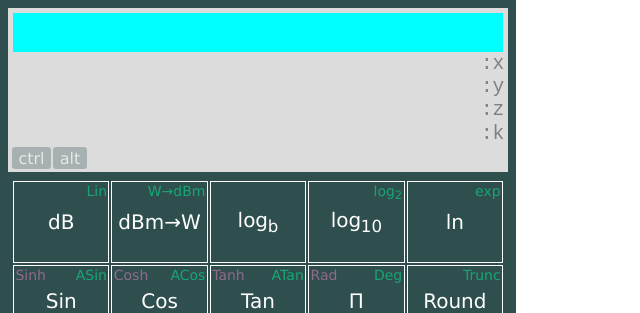
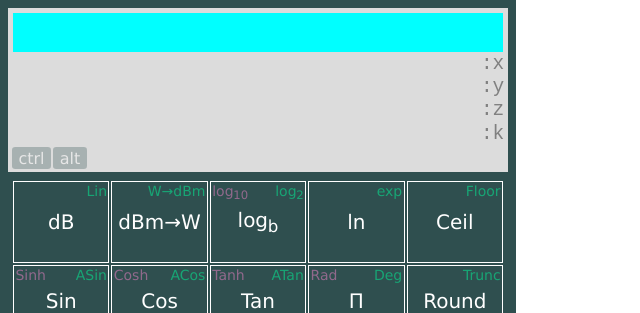
Before and after one commit to wendero/RPN.js, a plain HTML site: page examples/calc/index.html in a window 1280 px wide. Shown: the top 313 px of the page, without its empty margins (0-640 px from the left). Drawn offline with nearby package versions, Linux system fonts and the light colour scheme.

Commit message:
Ceiling and Floor features

```diff
--- a/examples/calc/index.html
+++ b/examples/calc/index.html
@@ -54,15 +54,18 @@
                                 </td>
                                 <td data-rpn="logb">log
                                     <sub>b</sub>
-                                </td>
-                                <td data-rpn="log10">log
-                                    <sub>10</sub>
                                     <span class="alt" data-rpn="log2">log
                                         <sub>2</sub>
+                                    </span>
+                                    <span class="ctrl" data-rpn="log10">log
+                                        <sub>10</sub>
                                     </span>
                                 </td>
                                 <td data-rpn="ln" data-type="exp">ln
                                     <span class="alt" data-rpn="exp">exp</span>
+                                </td>
+                                <td data-rpn="ceiling">Ceil
+                                    <span class="alt" data-rpn="floor">Floor</span>
                                 </td>
                             </tr>
                             <tr>
```
